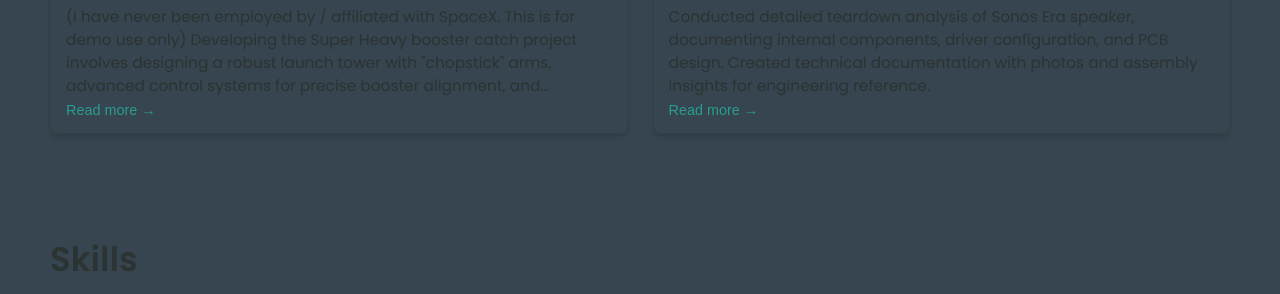
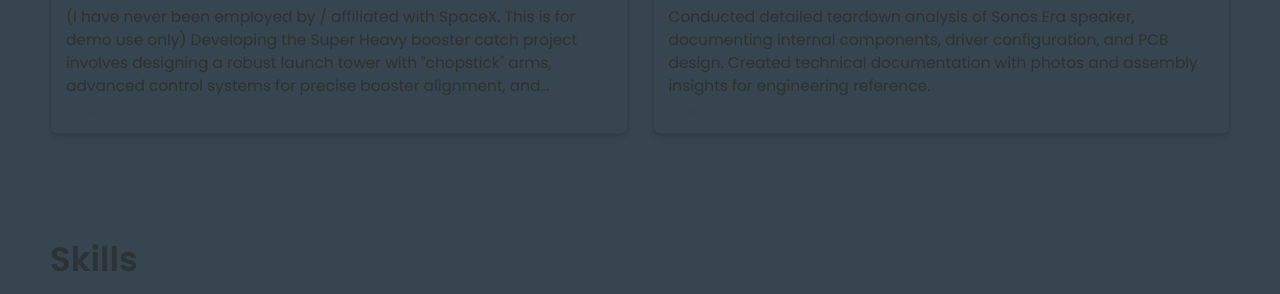
Before and after one commit to Assembly00111/Assembly00111.github.io, a Jekyll site: the page built from index.html, in a window 1280 px wide. Shown: the part 1392-1686 px from the top of the page. Built offline with Jekyll 4.4.1, drawn with Linux system fonts in a browser that asks for light colours.

Commit message:
Update _config.yml

```diff
--- a/_config.yml
+++ b/_config.yml
@@ -87,7 +87,7 @@ colors: # this is the basic theme
   text: "#2c3333"
   border: "#e0f2ef"
   link: "#40b3a2"
-  highlight: "#2a9d8f"
+  highlight: "#36454F"
   background: "#36454F"
   light_background: "#36454F"
 
```
